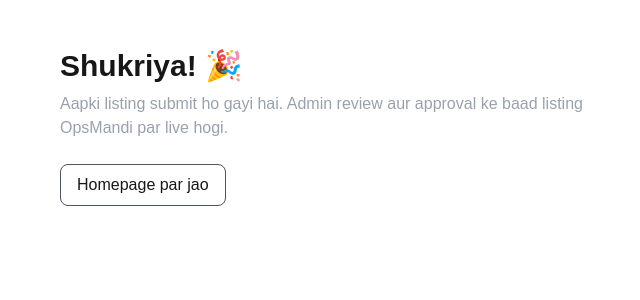
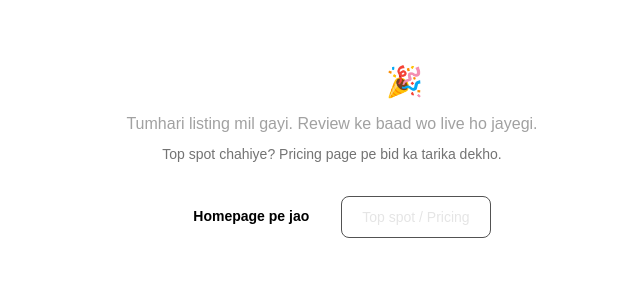
Before and after one commit to Beingsohailk/opsmandi, a Next.js app: page /submit/thanks in a window 1280 px wide. Shown: the top 300 px of the page, without its empty margins (308-948 px from the left). Built offline with nearby package versions, Linux system fonts and the light colour scheme.

Commit message:
Dark thanks page, fix submit page

```diff
--- a/app/submit/thanks/page.tsx
+++ b/app/submit/thanks/page.tsx
@@ -1,21 +1,31 @@
+export const metadata = {
+  title: "Shukriya | OpsMandi",
+};
+
 export default function Thanks() {
   return (
-    <main className="mx-auto max-w-xl px-4 py-12">
-      <h1 className="text-3xl font-bold">
-        Shukriya! 🎉
-      </h1>
-
-      <p className="mt-2 text-gray-400">
-        Aapki listing submit ho gayi hai. Admin review aur approval ke baad
-        listing OpsMandi par live hogi.
+    <main className="mx-auto max-w-xl px-4 py-16 text-center">
+      <h1 className="text-3xl font-bold text-white">Shukriya! 🎉</h1>
+      <p className="mt-3 text-neutral-400">
+        Tumhari listing mil gayi. Review ke baad wo live ho jayegi.
       </p>
-
-      <a
-        href="/"
-        className="mt-6 inline-block rounded-lg border border-gray-600 px-4 py-2"
-      >
-        Homepage par jao
-      </a>
+      <p className="mt-2 text-sm text-neutral-500">
+        Top spot chahiye? Pricing page pe bid ka tarika dekho.
+      </p>
+      <div className="mt-8 flex flex-wrap justify-center gap-3">
+        <a
+          href="/"
+          className="rounded-lg bg-white px-5 py-2.5 text-sm font-semibold text-black hover:bg-neutral-200"
+        >
+          Homepage pe jao
+        </a>
+        <a
+          href="/pricing"
+          className="rounded-lg border border-neutral-600 px-5 py-2.5 text-sm text-neutral-200 hover:bg-neutral-900"
+        >
+          Top spot / Pricing
+        </a>
+      </div>
     </main>
   );
 }
```
